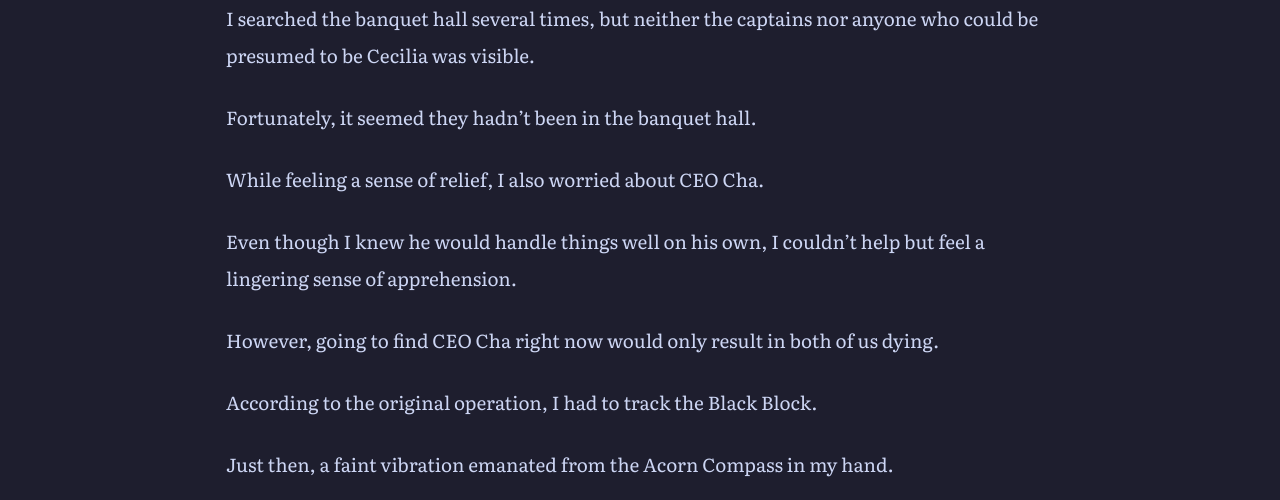
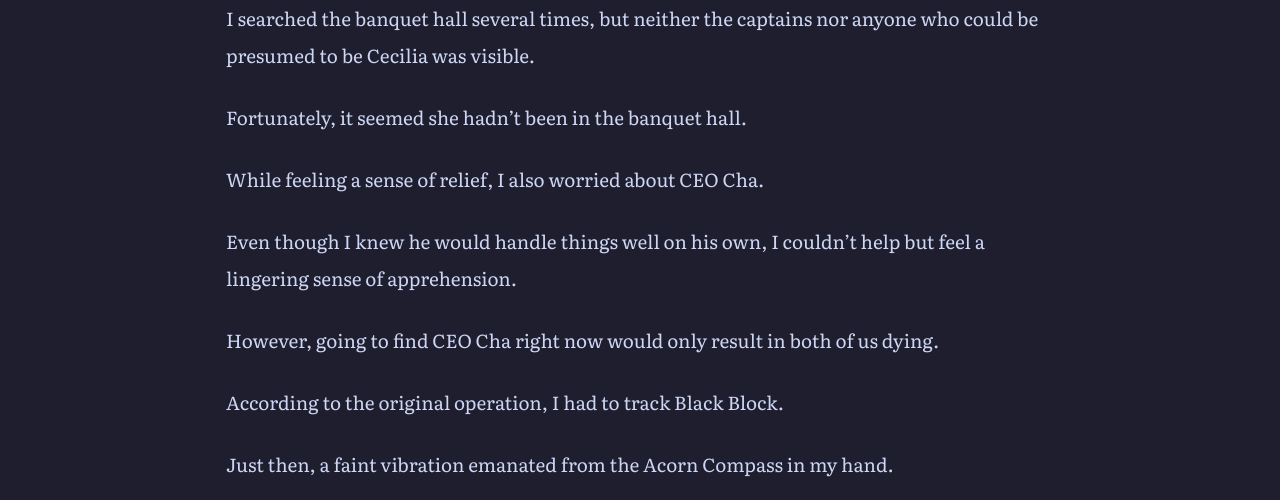
Before and after one commit to soleumn/soleumn.github.io, a Jekyll site: the page built from _chapters/eoshinki/ch179.md, in a window 1280 px wide and 900 px high, scrolled down 11914 px. Shown: the part 157-657 px from the top of the window. Built offline with Jekyll 4.4.1, drawn with Linux system fonts in a browser that asks for light colours; comment, search, counter and statistics services are not loaded; some of the changed text lies outside the part shown.

Commit message:
Edit Chapter 179 (via site)

```diff
--- a/_chapters/eoshinki/ch179.md
+++ b/_chapters/eoshinki/ch179.md
@@ -338,7 +338,7 @@
 
 I searched the banquet hall several times, but neither the captains nor anyone who could be presumed to be Cecilia was visible.
 
-Fortunately, it seemed they hadn't been in the banquet hall.
+Fortunately, it seemed she hadn't been in the banquet hall.
 
 While feeling a sense of relief, I also worried about CEO Cha.
 
@@ -346,7 +346,7 @@
 
 However, going to find CEO Cha right now would only result in both of us dying.
 
-According to the original operation, I had to track the Black Block.
+According to the original operation, I had to track Black Block.
 
 Just then, a faint vibration emanated from the Acorn Compass in my hand.
 
@@ -394,7 +394,7 @@
 
 The Eyeball Alien stood still like that for a while.
 
-While he stood there for a long time as if gauging my location, light of an unpleasant color flowed in through the gap in the metal plate.
+While it stood there for a long time as if gauging my location, light of an unpleasant color flowed in through the gap in the metal plate.
 
 When the light brushed against my cheek, Young god struggled, but I held him down firmly.
 
```
